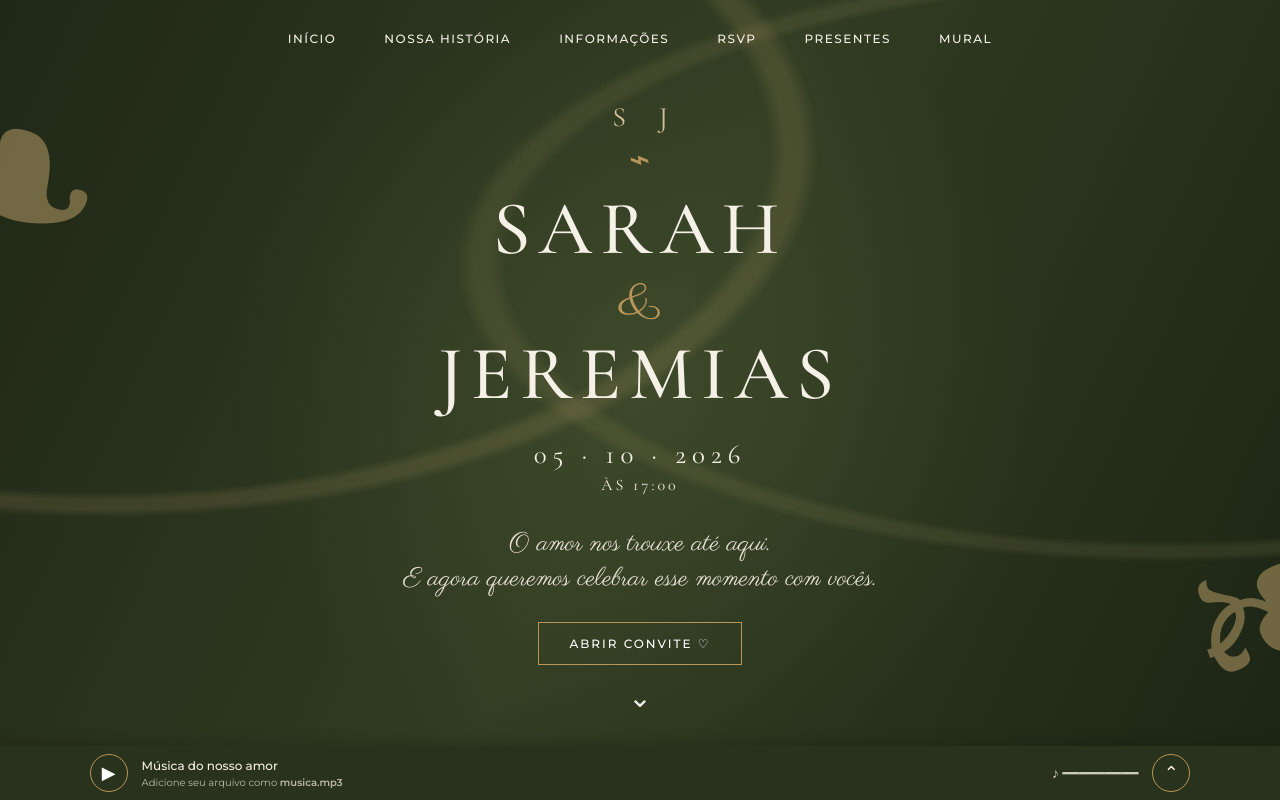
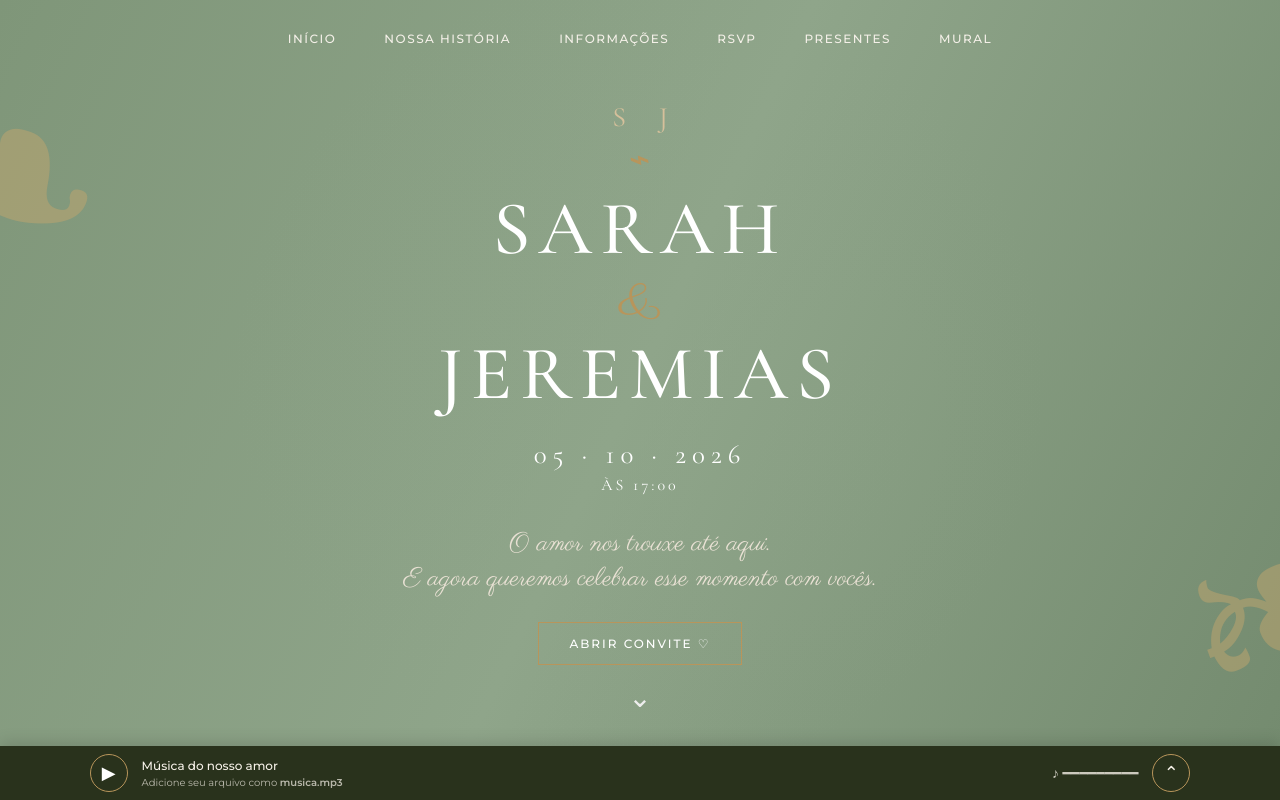
Before and after one commit to sarah-vicente1/convite-sarah-jeremias, a plain HTML site: page index.html in a window 1280 px wide. Shown: the top 800 px of the page. Drawn offline with nearby package versions, Linux system fonts and the light colour scheme.

Commit message:
Update style.css

```diff
--- a/style.css
+++ b/style.css
@@ -23,9 +23,17 @@ button,input,select,textarea{font:inherit}
 .nav a.active:after{content:"";position:absolute;height:1px;background:var(--gold);left:0;right:0;bottom:0}
 .nav a.active:before{content:"";position:absolute;width:8px;height:3px;background:var(--gold-soft);left:50%;bottom:-1px;transform:translateX(-50%)}
 .brand,.menu-toggle{display:none}
-.hero{min-height:690px;background:
- radial-gradient(circle at center,rgba(75,87,51,.5),transparent 55%),
- linear-gradient(115deg,#202817,#313c22 50%,#1d2615);
+.hero{
+min-height:690px;
+background:
+radial-gradient(circle at center,rgba(143,165,138,.35),transparent 55%),
+linear-gradient(115deg,#7f9679 0%,#8fa58a 50%,#748b6f 100%);
+color:#fff;
+position:relative;
+display:grid;
+place-items:center;
+overflow:hidden;
+}
  color:#f6f1e7;position:relative;display:grid;place-items:center;overflow:hidden}
 .hero:before,.hero:after{content:"";position:absolute;inset:0;pointer-events:none;background:
  radial-gradient(ellipse at 8% 20%,transparent 0 40%,rgba(193,163,107,.08) 41% 42%,transparent 43%),
```
